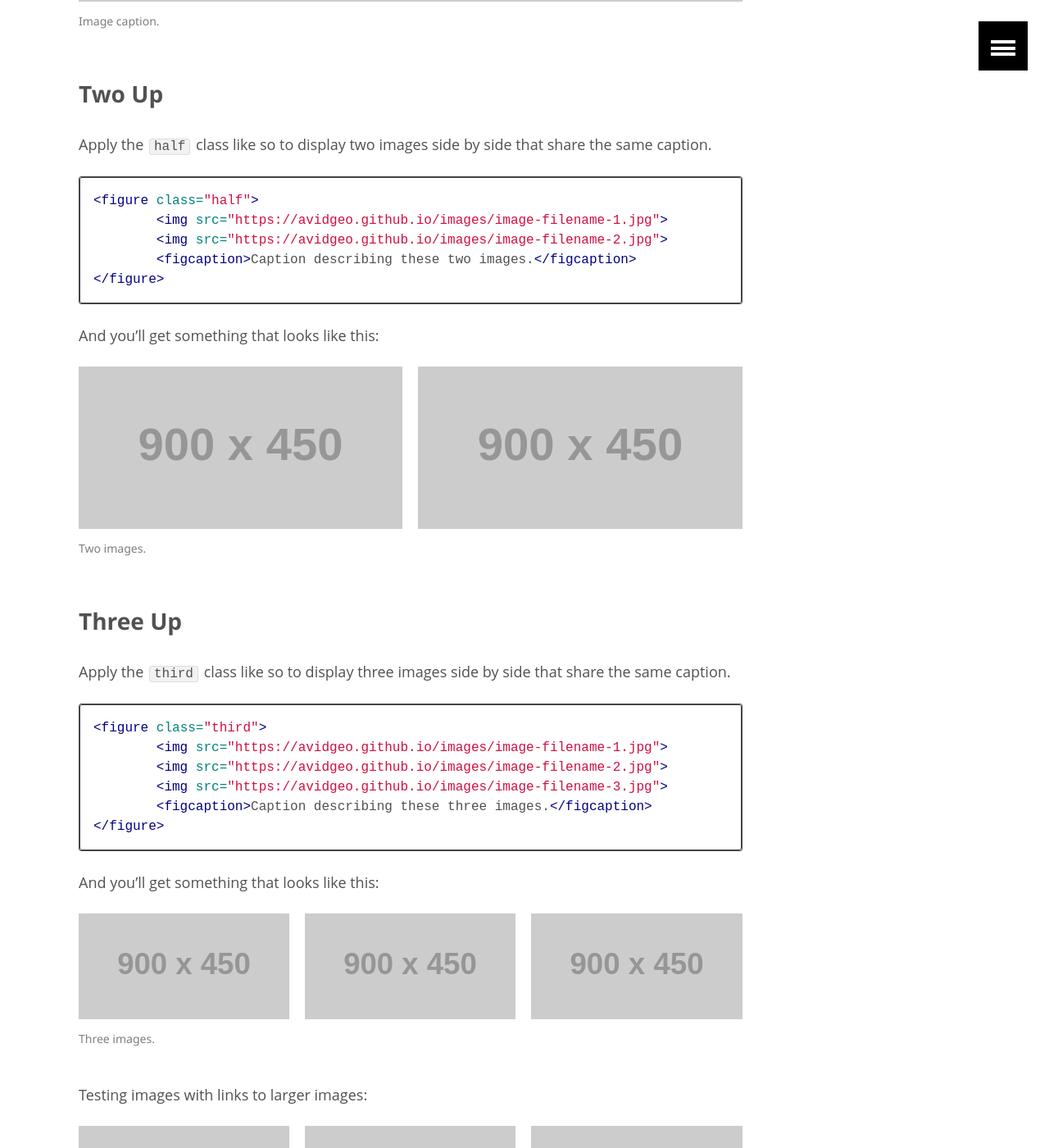
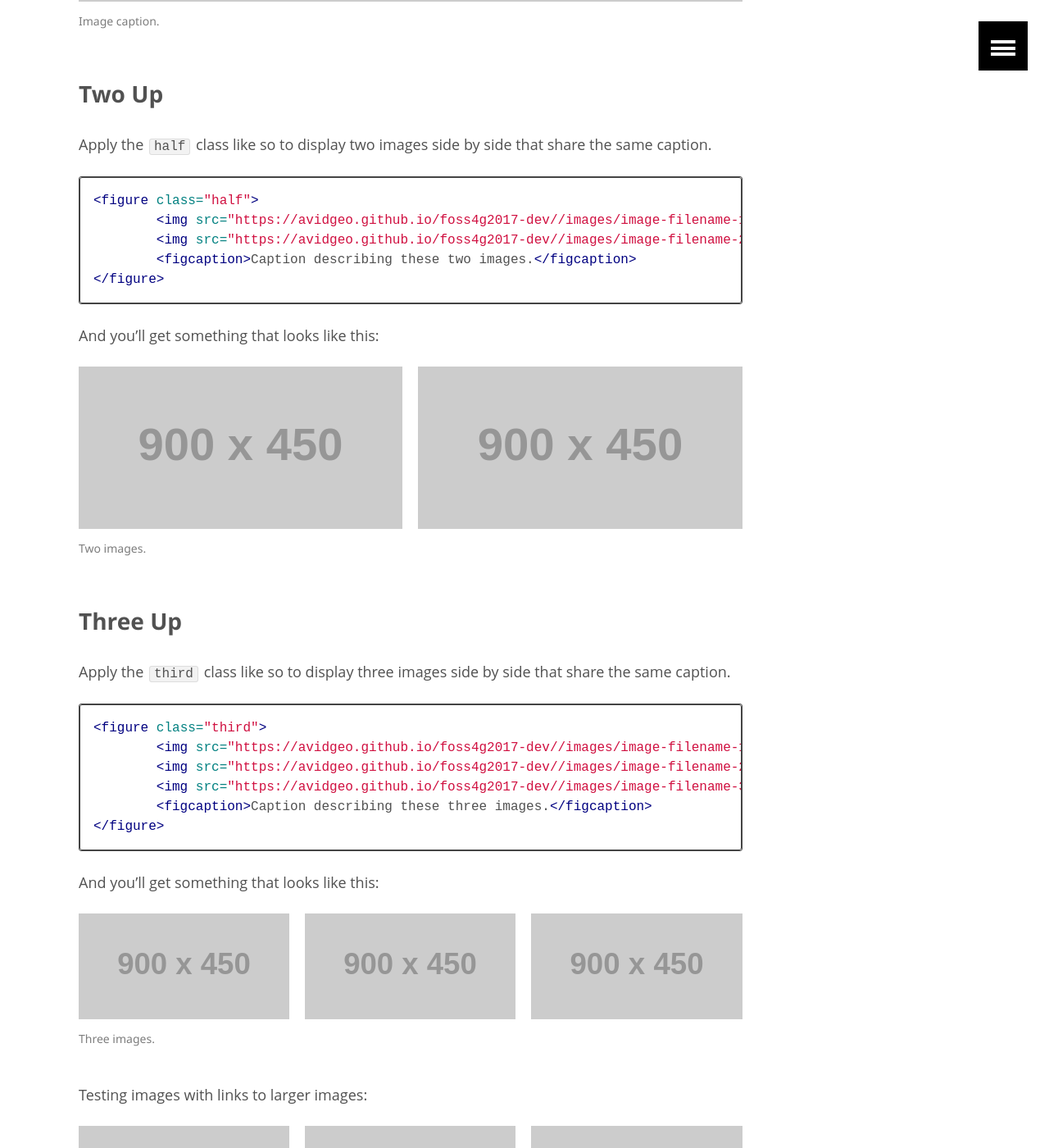
Before and after one commit to AvidGeo/foss4g2017-dev, a Jekyll site: the page built from _posts/articles/2013-05-22-sample-post-images.md, in a window 1280 px wide and 1400 px high, scrolled down 2222 px. Shown: the whole window at 82% size. Built offline with Jekyll 4.4.1, drawn with Linux system fonts in a browser that asks for light colours; some of the changed lines change nothing that is shown.

Commit message:
update config.yml

```diff
--- a/_config.yml
+++ b/_config.yml
@@ -5,8 +5,8 @@ description: "Free and Open Source Software for Geospatial"
 # logo: # 120x120 px default image used for Twitter summary card
 # teaser: # 400x250 px default teaser image used in image archive grid
 locale: en
-baseurl: "foss4g2017-dev"
-url: "https://avidgeo.github.io"
+baseurl: ""
+url: "https://avidgeo.github.io/foss4g2017-dev/"
 feed:
   path: atom.xml
 
```
